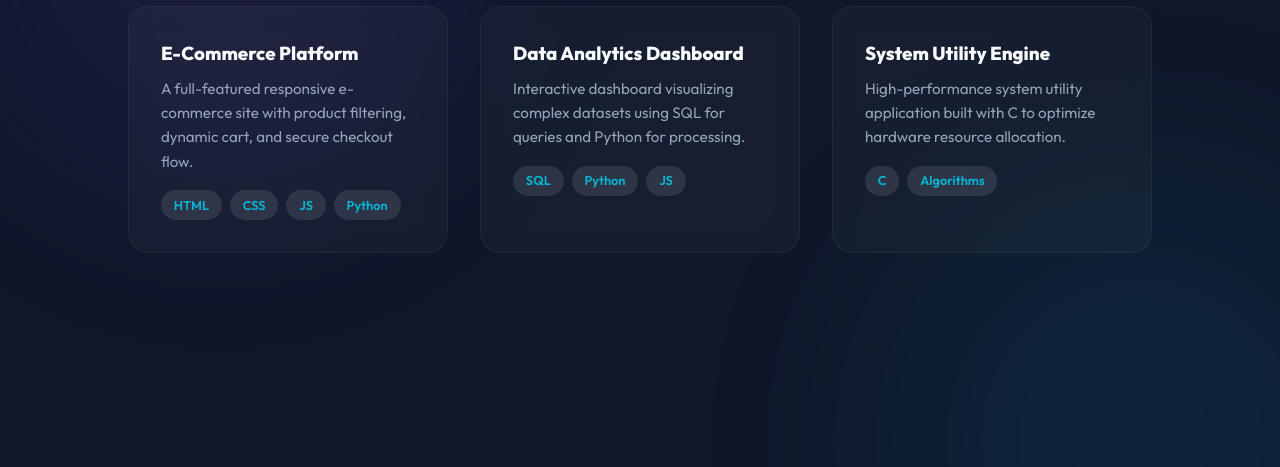
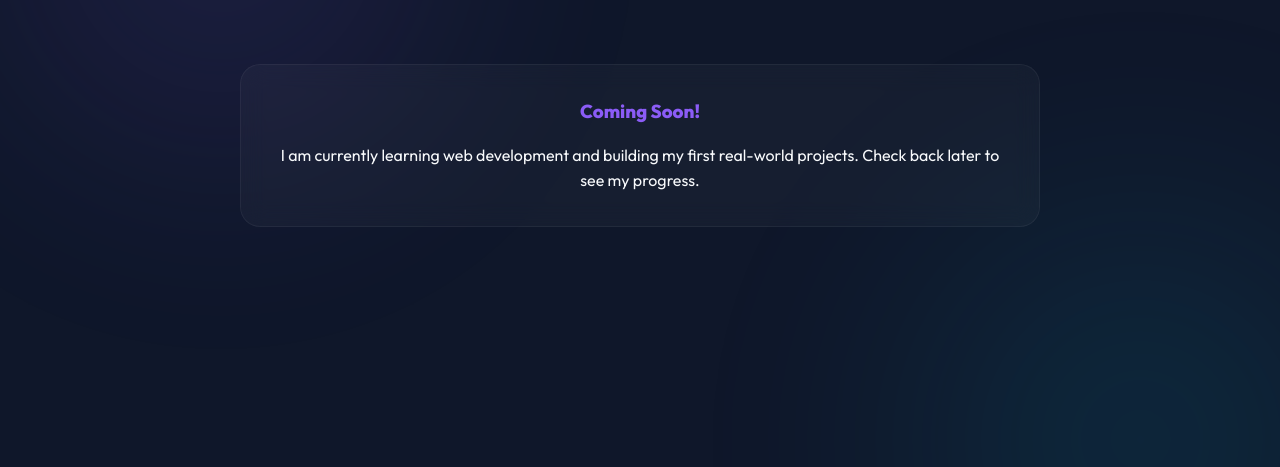
Before and after one commit to praneethreddydarapu9-boop/renumam, a plain HTML site: page projects.html in a window 1280 px wide. Shown: the part 333-800 px from the top of the page. Drawn offline with Linux system fonts and the light colour scheme.

Commit message:
Update portfolio content to beginner profile

```diff
--- a/projects.html
+++ b/projects.html
@@ -32,29 +32,10 @@
 
     <!-- Projects Section -->
     <section id="projects" class="projects section-padding">
-        <h2 class="section-title hidden">Featured <span class="highlight">Projects</span></h2>
-        <div class="projects-grid hidden">
-            <div class="project-card glass-card">
-                <div class="project-info">
-                    <h3>E-Commerce Platform</h3>
-                    <p>A full-featured responsive e-commerce site with product filtering, dynamic cart, and secure checkout flow.</p>
-                    <div class="tags"><span>HTML</span><span>CSS</span><span>JS</span><span>Python</span></div>
-                </div>
-            </div>
-            <div class="project-card glass-card">
-                <div class="project-info">
-                    <h3>Data Analytics Dashboard</h3>
-                    <p>Interactive dashboard visualizing complex datasets using SQL for queries and Python for processing.</p>
-                    <div class="tags"><span>SQL</span><span>Python</span><span>JS</span></div>
-                </div>
-            </div>
-            <div class="project-card glass-card">
-                <div class="project-info">
-                    <h3>System Utility Engine</h3>
-                    <p>High-performance system utility application built with C to optimize hardware resource allocation.</p>
-                    <div class="tags"><span>C</span><span>Algorithms</span></div>
-                </div>
-            </div>
+        <h2 class="section-title hidden">My <span class="highlight">Projects</span></h2>
+        <div class="about-content hidden glass-card" style="margin-top: 2rem;">
+            <h3>Coming Soon!</h3>
+            <p>I am currently learning web development and building my first real-world projects. Check back later to see my progress.</p>
         </div>
     </section>
 
--- a/script.js
+++ b/script.js
@@ -2,7 +2,7 @@
 const typedTextSpan = document.getElementById("typed-output");
 const cursorSpan = document.querySelector(".cursor");
 
-const textArray = ["Modern Websites.", "Interactive UIs.", "Scalable Systems.", "Digital Experiences."];
+const textArray = ["HTML & CSS.", "JavaScript.", "Responsive Pages.", "My First Portfolio."];
 const typingDelay = 100;
 const erasingDelay = 50;
 const newTextDelay = 2000; // Delay between current and next text
@@ -66,6 +66,7 @@ document.querySelectorAll('.hidden').forEach((element) => {
 // Navbar background change on scroll
 window.addEventListener('scroll', () => {
     const nav = document.getElementById('navbar');
+    if (!nav) return;
     if (window.scrollY > 50) {
         nav.style.background = 'rgba(15, 23, 42, 0.95)';
         nav.style.boxShadow = '0 4px 30px rgba(0, 0, 0, 0.1)';
```
Also changed, not shown: about.html (+1 -1 lines), index.html (+3 -3 lines).
